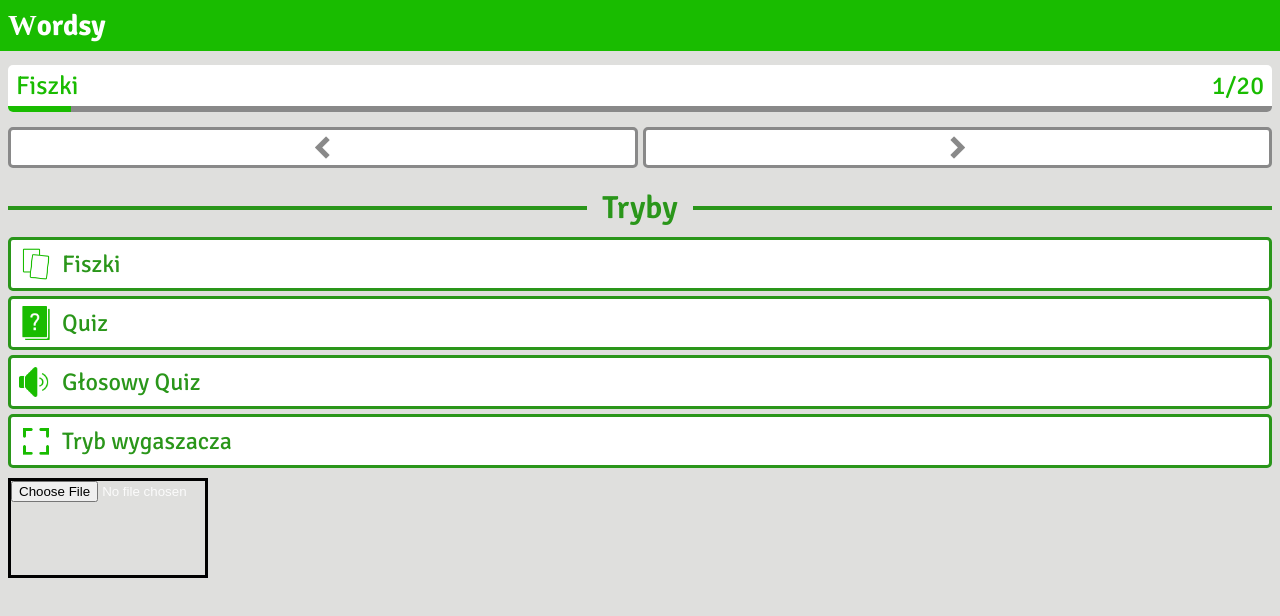
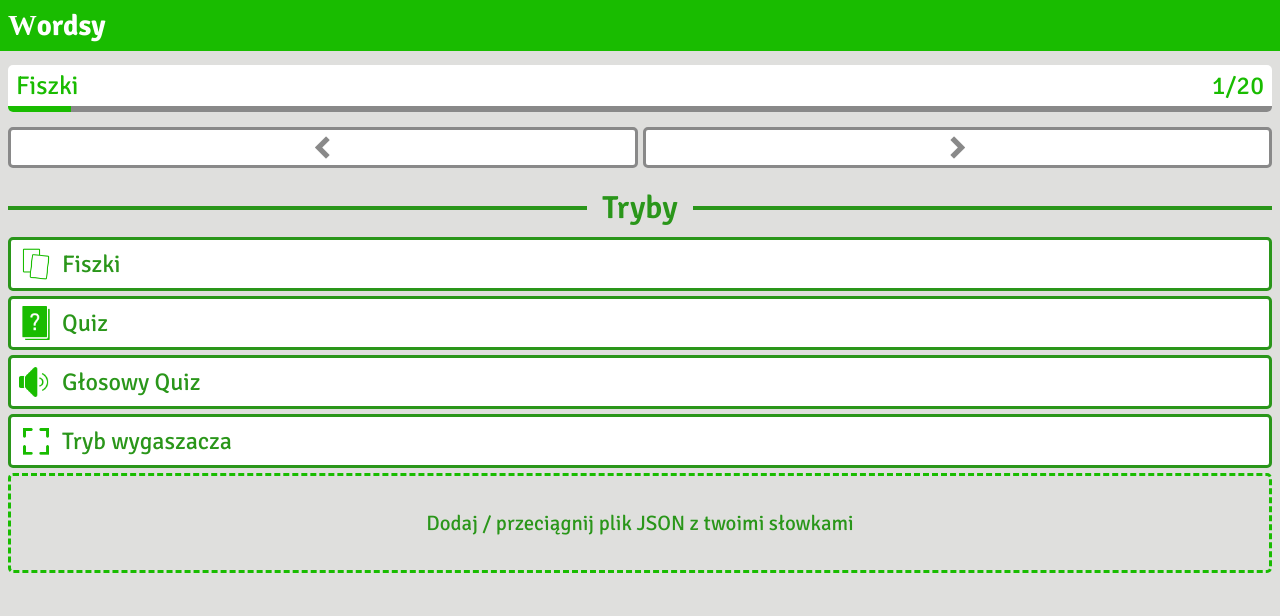
Before and after one commit to Piotrko64/wordsy, a Vue app: page / in a window 1280 px wide. Shown: the top 616 px of the page. Built offline with nearby package versions, Linux system fonts and the light colour scheme; a web font is replaced by a local one; what v-wave would draw is missing.

Commit message:
Add better style for dropzone

```diff
--- a/src/components/DropZoneFile.vue
+++ b/src/components/DropZoneFile.vue
@@ -17,25 +17,40 @@ function turnOffActiveZone() {
 </script>
 
 <template>
-    <input
-        type="file"
-        class="zone"
+    <label
+        class="dropZone"
+        :class="{ active: isActiveZone }"
         @dragenter="preventEvent($event), turnOnActiveZone()"
         @dragover="preventEvent($event), turnOnActiveZone()"
         @dragleave="preventEvent($event), turnOffActiveZone()"
         @drop="preventEvent($event), turnOffActiveZone(), handleDropFile($event)"
-        :class="{ active: isActiveZone }"
         @change="onChangeInput($event)"
-    />
+    >
+        Dodaj / przeciągnij plik JSON z twoimi słowkami
+        <input type="file" class="zoneInput" accept="application/JSON" />
+    </label>
 </template>
 
 <style scoped lang="scss">
-.zone {
-    border: 3px solid black;
+.dropZone {
+    cursor: pointer;
+    border: 3px dashed var(--green);
     height: 100px;
-    width: 200px;
+    width: 100%;
+    border-radius: 5px;
+    display: flex;
+    justify-content: center;
+    align-items: center;
+    text-align: center;
+    font-size: 1.3rem;
+    color: var(--secondGreen);
+    transition: all 0.2s ease-in-out;
     &.active {
-        background-color: aquamarine;
+        background-color: white;
+        color: var(--green);
+    }
+    .zoneInput {
+        display: none;
     }
 }
 </style>
--- a/src/components/learningPage/ModesNavigation.vue
+++ b/src/components/learningPage/ModesNavigation.vue
@@ -1,10 +1,13 @@
 <script setup lang="ts">
+import { useWordsStore } from "../../stores/WordsStore";
 import { dataModesNavigation } from "../../data/navigation/dataModesNavigation";
+
+const { changeMode } = useWordsStore();
 </script>
 
 <template>
     <h3><span>Tryby</span></h3>
-    <router-link v-for="mode in dataModesNavigation" :to="'/' + mode.urlName">
+    <router-link v-for="mode in dataModesNavigation" :to="'/' + mode.urlName" @click="changeMode(mode.name)">
         <div class="horizontalSpace">
             <img :src="mode.img" :alt="mode.name" />
             {{ mode.name }}
--- a/src/stores/WordsStore.ts
+++ b/src/stores/WordsStore.ts
@@ -6,6 +6,7 @@ export const useWordsStore = defineStore("counter", {
         mode: "Fiszki",
         listWord: startingWords,
         progress: 0,
+        ownWords: [],
     }),
     getters: {
         getListWords(state) {
@@ -36,5 +37,8 @@ export const useWordsStore = defineStore("counter", {
         prevWord() {
             this.progress = Math.max(this.progress - 1, 0);
         },
+        changeMode(mode: string) {
+            this.mode = mode;
+        },
     },
 });
```
Also changed, not shown: src/assets/icons/navigation/plus.png (added).
